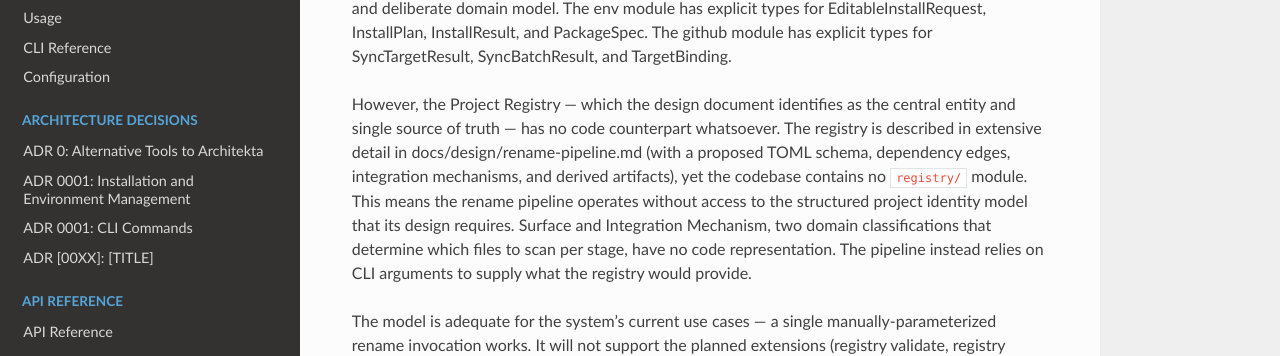
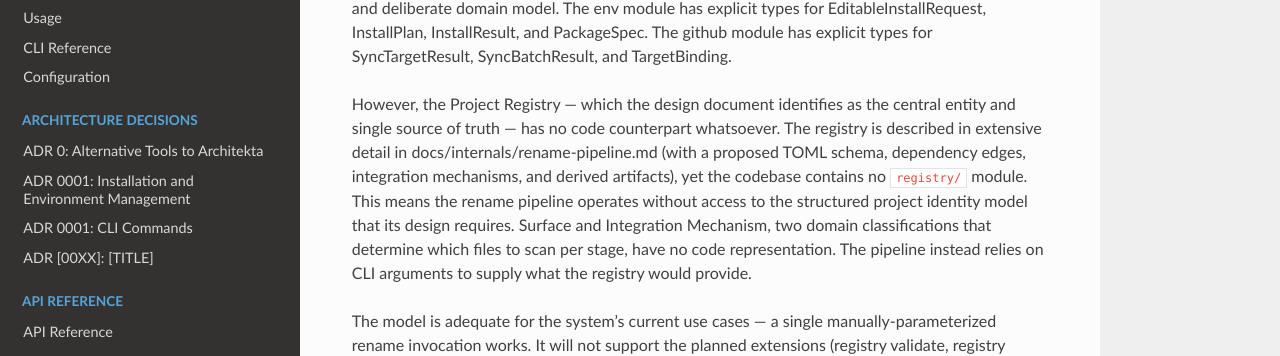
Before and after one commit to esther-poniatowski/architekta, a Sphinx documentation site: the page built from docs/audits/audit-model.md, in a window 1280 px wide and 1400 px high, scrolled down 1144 px. Shown: the part 163-519 px from the top of the window. Built offline with Sphinx 7.4.7 and the Read the Docs theme 3.1.0, drawn with Linux system fonts in a browser that asks for light colours; some of the changed text lies outside the part shown.

Commit message:
refactor(docs): Rename design/ to internals/
Co-Authored-By: Claude Opus 4.6 (1M context) <noreply@anthropic.com>

```diff
--- a/docs/audits/audit-model.md
+++ b/docs/audits/audit-model.md
@@ -7,7 +7,7 @@
 
 ## 1. DOMAIN CONCEPT MAP
 
-Derived from README.md, docs/index.md, docs/guide/*.md, and docs/design/rename-pipeline.md **before** reading any source code.
+Derived from README.md, docs/index.md, docs/guide/*.md, and docs/internals/rename-pipeline.md **before** reading any source code.
 
 | # | Concept | Type | Essential Attributes | Relationships |
 |---|---------|------|---------------------|---------------|
@@ -40,7 +40,7 @@ Derived from README.md, docs/index.md, docs/guide/*.md, and docs/design/rename-p
 
 The rename pipeline and environment management modules are well-modeled. The rename domain has explicit types for RenameContext, PipelineReport, StageReport, StagePlan, FileEdit, PathRename, ShellCommand, PatternPair, AffectedProject, SubmoduleRef, and GithubSlug — a rich and deliberate domain model. The env module has explicit types for EditableInstallRequest, InstallPlan, InstallResult, and PackageSpec. The github module has explicit types for SyncTargetResult, SyncBatchResult, and TargetBinding.
 
-However, the Project Registry — which the design document identifies as the central entity and single source of truth — has no code counterpart whatsoever. The registry is described in extensive detail in docs/design/rename-pipeline.md (with a proposed TOML schema, dependency edges, integration mechanisms, and derived artifacts), yet the codebase contains no `registry/` module. This means the rename pipeline operates without access to the structured project identity model that its design requires. Surface and Integration Mechanism, two domain classifications that determine which files to scan per stage, have no code representation. The pipeline instead relies on CLI arguments to supply what the registry would provide.
+However, the Project Registry — which the design document identifies as the central entity and single source of truth — has no code counterpart whatsoever. The registry is described in extensive detail in docs/internals/rename-pipeline.md (with a proposed TOML schema, dependency edges, integration mechanisms, and derived artifacts), yet the codebase contains no `registry/` module. This means the rename pipeline operates without access to the structured project identity model that its design requires. Surface and Integration Mechanism, two domain classifications that determine which files to scan per stage, have no code representation. The pipeline instead relies on CLI arguments to supply what the registry would provide.
 
 The model is adequate for the system's current use cases — a single manually-parameterized rename invocation works. It will not support the planned extensions (registry validate, registry render, registry audit, automatic affected-project discovery, integration-mechanism-aware file targeting) without introducing the missing domain types.
 
@@ -74,7 +74,7 @@ The model is adequate for the system's current use cases — a single manually-p
 - Ad-hoc derivation sites: `src/architekta/rename/commands.py` (CLI flags `--affected-path`, `--alias`, `--github-owner`, `--conda-env`, `--workspace` collectively encode what the registry would provide); `src/architekta/rename/plan.py:build_rename_context()` reconstructs project identity from these scattered inputs
 - Consumers affected: `rename` command (needs project identity, dependency edges, aliases), planned `registry validate` command, planned `registry render` command, planned `registry audit` command, `github sync-descriptions` (currently uses filesystem discovery instead of registry lookup)
 - Architectural cost: Without the registry, every rename invocation requires the user to manually supply affected paths, aliases, conda env name, workspace file, and GitHub owner. The system cannot automatically discover which projects are affected by a rename, cannot validate that all surfaces are accounted for, and cannot perform post-rename audits for stale references. The five planned `registry` subcommands described in the design document cannot be implemented.
-- Evidence: The design document (`docs/design/rename-pipeline.md`, lines 92–223) specifies a complete registry schema in TOML with project identity records and dependency edges. The implementation module structure proposed in the same document (`src/architekta/registry/`) with `schema.py`, `render.py`, `audit.py`, and `commands.py` does not exist. The CLI currently compensates by accepting `--affected-path` (repeatable), `--alias` (repeatable), `--github-owner`, `--conda-env`, and `--workspace` as manual substitutes for registry data.
+- Evidence: The design document (`docs/internals/rename-pipeline.md`, lines 92–223) specifies a complete registry schema in TOML with project identity records and dependency edges. The implementation module structure proposed in the same document (`src/architekta/registry/`) with `schema.py`, `render.py`, `audit.py`, and `commands.py` does not exist. The CLI currently compensates by accepting `--affected-path` (repeatable), `--alias` (repeatable), `--github-owner`, `--conda-env`, and `--workspace` as manual substitutes for registry data.
 - Remediation: Introduce a `registry` module with a `ProjectIdentity` dataclass (name, path, github, conda_env, workspace, obsidian_vault, aliases), a `Registry` aggregate type that loads and validates the TOML file, and modify `build_rename_context` to accept a `Registry` instance as its primary input (with CLI flags as overrides, not primary source).
 - Domain justification for remediation: The registry is the canonical representation of project identity and inter-project topology. It is the concept that enables the system to transition from manually-parameterized single-project operations to ecosystem-wide automated operations — the system's stated design goal.
 - Migration priority: before adding features
@@ -91,7 +91,7 @@ The model is adequate for the system's current use cases — a single manually-p
 - Ad-hoc derivation sites: `src/architekta/rename/plan.py:_detect_submodule_refs()` (lines 323–346) partially derives one type of dependency edge (git-submodule) by scanning `.gitmodules` files; `src/architekta/rename/stages.py:plan_cross_refs()` (lines 235–263) scans all tracked files in affected projects without distinguishing mechanisms
 - Consumers affected: `plan_cross_refs` (needs to know which files encode a dependency for mechanism-specific targeting), `plan_submodules` (needs the complete set of submodule edges), `plan_validate` (needs to verify that all affected projects are reachable), any future `registry audit` command
 - Architectural cost: Cross-reference scanning is undifferentiated: `plan_cross_refs` scans every tracked file in every affected project rather than targeting mechanism-specific files (e.g., `environment.yml` for editable-pip, `.gitmodules` for git-submodule, `pyproject.toml` for conda-channel). This produces false-positive matches in documentation and comments, cannot distinguish intentional references from incidental name collisions, and will scale poorly as the ecosystem grows.
-- Evidence: The design document defines a dependency edge schema with `dependent`, `dependency`, and `mechanism` fields (`docs/design/rename-pipeline.md`, lines 73–86) and specifies mechanism-specific file targeting in stage 7 (lines 363–370). The implementation in `plan_cross_refs` ignores the mechanism entirely: it calls `list_tracked_files(ap.path)` for each affected project and applies patterns to all text files indiscriminately.
+- Evidence: The design document defines a dependency edge schema with `dependent`, `dependency`, and `mechanism` fields (`docs/internals/rename-pipeline.md`, lines 73–86) and specifies mechanism-specific file targeting in stage 7 (lines 363–370). The implementation in `plan_cross_refs` ignores the mechanism entirely: it calls `list_tracked_files(ap.path)` for each affected project and applies patterns to all text files indiscriminately.
 - Remediation: Introduce a `DependencyEdge` dataclass with `dependent: str`, `dependency: str`, `mechanism: IntegrationMechanism` fields. Have the cross-refs planner use the mechanism to narrow file scanning (e.g., only scan `environment.yml` and `pyproject.toml` for `editable-pip` edges, only `.gitmodules` for `git-submodule` edges, then a broader scan for documentation files).
 - Domain justification for remediation: A dependency edge is a load-bearing relationship that determines which files encode a project's name in another project. Without it, the cross-reference stage cannot distinguish structural references (which must be updated) from incidental mentions (which may be false positives).
 - Migration priority: before adding features
@@ -108,7 +108,7 @@ The model is adequate for the system's current use cases — a single manually-p
 - Ad-hoc derivation sites: `src/architekta/rename/plan.py:_detect_submodule_refs()` implicitly handles the git-submodule mechanism by checking for `.gitmodules`; no code handles editable-pip or conda-channel mechanisms specifically
 - Consumers affected: `plan_cross_refs` (needs mechanism to select files), `plan_submodules` (needs mechanism to distinguish submodule edges from other edges), any future `registry render` command (needs mechanism for dependency table formatting)
 - Architectural cost: The system cannot perform mechanism-aware file targeting. The design document specifies that `editable-pip` edges should target `environment.yml` and `pyproject.toml`, `git-submodule` edges should target `.gitmodules`, and `conda-channel` edges should target `environment.yml` (package name). Without this classification, all files are scanned uniformly, making cross-reference replacement imprecise and brittle.
-- Evidence: The design document (`docs/design/rename-pipeline.md`, lines 73–86, 363–370) defines three mechanisms with specific file targeting rules. The code contains no equivalent classification. `_detect_submodule_refs` (plan.py, lines 323–346) hard-codes `.gitmodules` detection but does not represent it as a mechanism type.
+- Evidence: The design document (`docs/internals/rename-pipeline.md`, lines 73–86, 363–370) defines three mechanisms with specific file targeting rules. The code contains no equivalent classification. `_detect_submodule_refs` (plan.py, lines 323–346) hard-codes `.gitmodules` detection but does not represent it as a mechanism type.
 - Remediation: Introduce an `IntegrationMechanism` enum with members `EDITABLE_PIP`, `GIT_SUBMODULE`, `CONDA_CHANNEL`. Each member should declare which files it implies (as a class method or lookup table). This classification feeds into the `DependencyEdge` type (Finding 2) and drives mechanism-specific file targeting in `plan_cross_refs`.
 - Domain justification for remediation: Integration mechanism is a classification that determines which files encode a dependency. It is the concept that transforms cross-reference scanning from "search everything" to "search the right files," which is essential for correctness at scale.
 - Migration priority: before adding features
@@ -124,7 +124,7 @@ The model is adequate for the system's current use cases — a single manually-p
 - Mapping category: domain gap
 - Ad-hoc derivation sites: Each stage planner (`plan_filesystem`, `plan_git_remote`, `plan_workspaces`, `plan_conda`, `plan_self_refs`, `plan_cross_refs`, `plan_submodules`, `plan_commit`) implicitly corresponds to one or more surfaces, but this mapping is nowhere declared
 - Consumers affected: `plan_validate` (should verify that all surfaces are accounted for), dry-run renderer (could organize output by surface rather than by stage), any future surface-extensibility mechanism
-- Architectural cost: Adding a new surface (e.g., Docker image tags, CI workflow references — mentioned in the design document as foreseeable extensions) requires creating a new stage planner function, adding it to `_STAGES`, and knowing which surfaces the existing stages already cover. There is no declared inventory of surfaces. The design document's surface table (docs/design/rename-pipeline.md, lines 9–22) has no code counterpart.
+- Architectural cost: Adding a new surface (e.g., Docker image tags, CI workflow references — mentioned in the design document as foreseeable extensions) requires creating a new stage planner function, adding it to `_STAGES`, and knowing which surfaces the existing stages already cover. There is no declared inventory of surfaces. The design document's surface table (docs/internals/rename-pipeline.md, lines 9–22) has no code counterpart.
 - Evidence: The design document enumerates 8 named surfaces in a table. The code has no `Surface` enum or equivalent. Stage names loosely correspond to surfaces, but the mapping is implicit: `workspaces` maps to VS Code, `git-remote` maps to GitHub, `conda` maps to Conda. No code declares this correspondence.
 - Remediation: Introduce a `Surface` enum (FILESYSTEM, GITHUB, VSCODE_WORKSPACE, CONDA, SELF_REFERENCES, CROSS_REFERENCES, SUBMODULES, OBSIDIAN). Annotate each `StageDescriptor` with the set of surfaces it covers. This makes the stage-to-surface mapping explicit and verifiable, and provides a hook for validation that all known surfaces are covered by at least one stage.
 - Domain justification for remediation: A surface is a location where a project's name is encoded. It is the fundamental unit of the rename problem statement. Making it explicit enables the system to verify completeness: every surface must be covered by at least one stage.
@@ -176,7 +176,7 @@ The model is adequate for the system's current use cases — a single manually-p
 - Ad-hoc derivation sites: none — this is a static declaration
 - Consumers affected: `PipelineReport` consumers, dry-run renderer, any code that uses `stage_id` to order or identify stages
 - Architectural cost: The design document specifies 10 stages (validate through commit), with stage 9 being the registry update. The implementation has 9 stages but assigns `stage_id=10` to commit and leaves stage_id=9 unused. This numbering ghost signals that the registry stage was planned but not implemented. The `_STAGES` tuple defines commit as `StageDescriptor(9, "commit", ...)` with `stage_id=9`, but `plan_commit` internally creates a `StageReport` with `stage_id=10`. This inconsistency means `StageReport.stage_id` is unreliable: the descriptor says 9, the report says 10.
-- Evidence: `pipeline.py` line 54: `StageDescriptor(9, "commit", True, plan_commit)`. `stages.py` line 379: `StageReport(stage_id=10, name="commit", ...)`. The design document (`docs/design/rename-pipeline.md`, lines 247–261) shows stage 9 as Registry and stage 10 as Commit.
+- Evidence: `pipeline.py` line 54: `StageDescriptor(9, "commit", True, plan_commit)`. `stages.py` line 379: `StageReport(stage_id=10, name="commit", ...)`. The design document (`docs/internals/rename-pipeline.md`, lines 247–261) shows stage 9 as Registry and stage 10 as Commit.
 - Remediation: Either (a) introduce the registry stage as stage 9 and keep commit as stage 10 (the design-documented order), or (b) renumber commit to stage_id=9 in `plan_commit` to match the `StageDescriptor`. Option (a) is preferred because it aligns with the design intent and addresses Finding 1 simultaneously.
 - Domain justification for remediation: Pipeline stages have a defined identity (stage_id) and ordering. The numbering gap and the descriptor/report inconsistency indicate a misalignment between the design's stage model and the implementation's stage model.
 - Migration priority: immediately (trivial fix for the numbering inconsistency; the registry stage itself is Finding 1's scope)
```
Also changed, not shown: docs/internals/rename-pipeline.md (renamed from docs/design/rename-pipeline.md), 1 other file.
